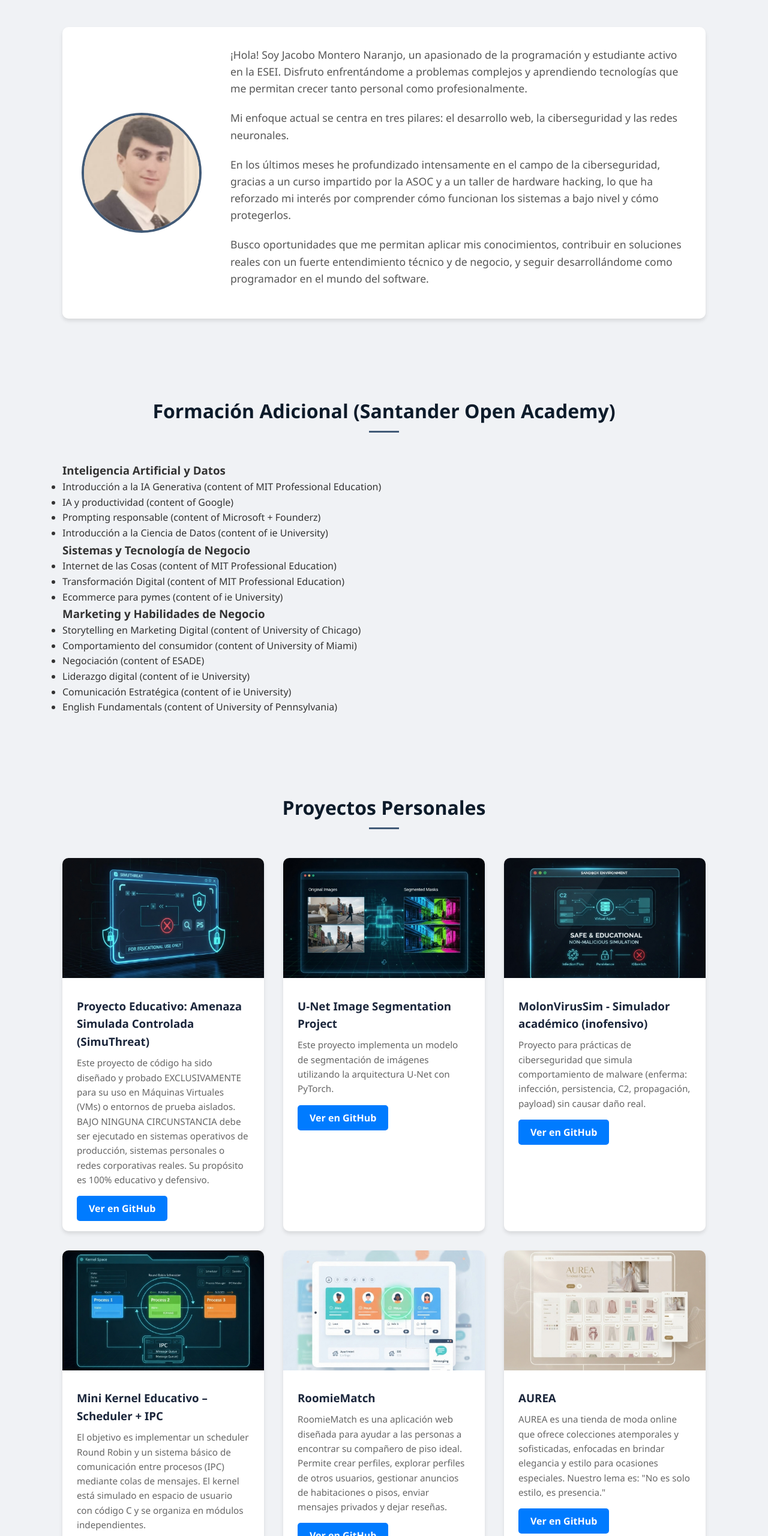
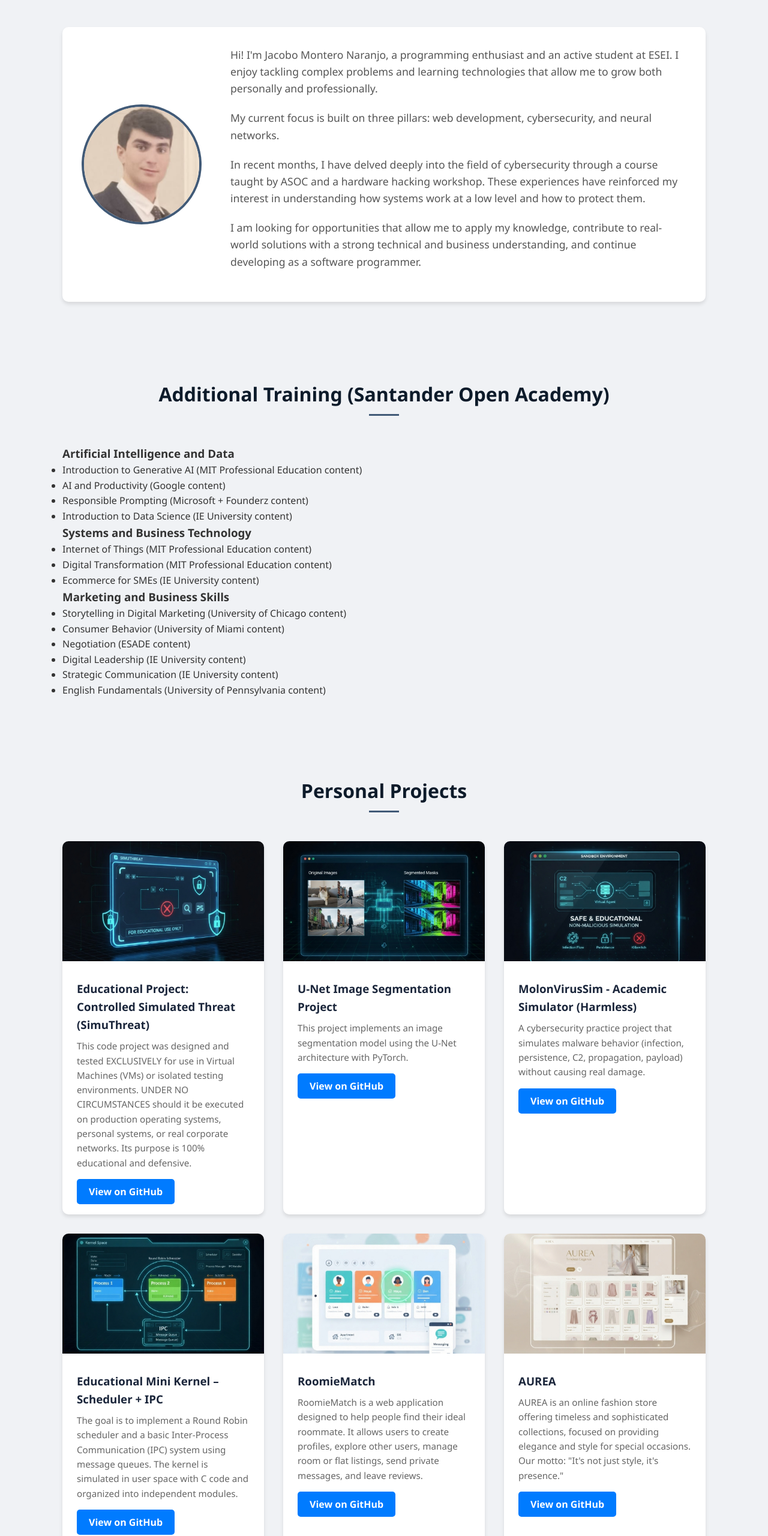
Before and after one commit to DYeicob/portfolio, a plain HTML site: page index.html in a window 1280 px wide. Shown: the part 240-2800 px from the top of the page at 60% size. Drawn offline with Linux system fonts and the light colour scheme.

Commit message:
Translate index.html content to English
Updated the portfolio webpage to English version.

```diff
--- a/index.html
+++ b/index.html
@@ -1,5 +1,5 @@
 <!DOCTYPE html>
-<html lang="es">
+<html lang="en">
 
 <head>
     <meta charset="UTF-8">
@@ -10,221 +10,178 @@
 
 <body>
 
-    <!-- Header -->
     <header>
         <div class="header-content">
             <h1>Jacobo Montero Naranjo</h1>
-            <p>Programador • Estudiante en la ESEI</p>
+            <p>Programmer • Student at ESEI</p>
         </div>
         <nav>
             <ul>
-                <li><a href="#about">Sobre mí</a></li>
-                <li><a href="#personal-projects">Proyectos personales</a></li>
-                <li><a href="#team-projects">Proyectos en equipo</a></li>
-                <li><a href="#contact">Contacto</a></li>
+                <li><a href="#about">About Me</a></li>
+                <li><a href="#personal-projects">Personal Projects</a></li>
+                <li><a href="#team-projects">Team Projects</a></li>
+                <li><a href="#contact">Contact</a></li>
             </ul>
         </nav>
     </header>
 
-    <!-- About Me -->
     <section id="about">
-        <h2>Sobre mí</h2>
+        <h2>About Me</h2>
         <div class="about-container">
-            <img src="img/profile.jpg" alt="Foto de perfil de Jacobo" class="about-img">
+            <img src="img/profile.jpg" alt="Jacobo's Profile Picture" class="about-img">
             <div class="about-text">
-                <p>¡Hola! Soy Jacobo Montero Naranjo, un apasionado de la programación y estudiante activo en la
-                    ESEI. Disfruto enfrentándome a problemas complejos y aprendiendo tecnologías que me permitan
-                    crecer tanto personal como profesionalmente.</p>
-
-                <p>Mi enfoque actual se centra en tres pilares: el desarrollo web, la ciberseguridad y las
-                    redes neuronales.</p>
-
-                <p>En los últimos meses he profundizado intensamente en el campo de la ciberseguridad, gracias a un
-                    curso impartido por la ASOC y a un taller de hardware hacking, lo que ha reforzado mi interés por
-                    comprender cómo funcionan los sistemas a bajo nivel y cómo protegerlos.</p>
-
-                <p>Busco oportunidades que me permitan aplicar mis conocimientos, contribuir en soluciones reales con un
-                    fuerte entendimiento técnico y de negocio, y seguir desarrollándome como programador en el mundo del
-                    software.</p>
+                <p>Hi! I'm Jacobo Montero Naranjo, a programming enthusiast and an active student at ESEI. I enjoy tackling complex problems and learning technologies that allow me to grow both personally and professionally.</p>
+                <p>My current focus is built on three pillars: web development, cybersecurity, and neural networks.</p>
+                <p>In recent months, I have delved deeply into the field of cybersecurity through a course taught by ASOC and a hardware hacking workshop. These experiences have reinforced my interest in understanding how systems work at a low level and how to protect them.</p>
+                <p>I am looking for opportunities that allow me to apply my knowledge, contribute to real-world solutions with a strong technical and business understanding, and continue developing as a software programmer.</p>
             </div>
         </div>
     </section>
 
-    <!-- Additional Training -->
     <section id="training">
-        <h2>Formación Adicional (Santander Open Academy)</h2>
+        <h2>Additional Training (Santander Open Academy)</h2>
         <div class="training-wrapper">
             <div class="training-card">
-                <h3>Inteligencia Artificial y Datos</h3>
+                <h3>Artificial Intelligence and Data</h3>
                 <ul>
-                    <li>Introducción a la IA Generativa (content of MIT Professional Education)</li>
-                    <li>IA y productividad (content of Google)</li>
-                    <li>Prompting responsable (content of Microsoft + Founderz)</li>
-                    <li>Introducción a la Ciencia de Datos (content of ie University)</li>
+                    <li>Introduction to Generative AI (MIT Professional Education content)</li>
+                    <li>AI and Productivity (Google content)</li>
+                    <li>Responsible Prompting (Microsoft + Founderz content)</li>
+                    <li>Introduction to Data Science (IE University content)</li>
                 </ul>
             </div>
             <div class="training-card">
-                <h3>Sistemas y Tecnología de Negocio</h3>
+                <h3>Systems and Business Technology</h3>
                 <ul>
-                    <li>Internet de las Cosas (content of MIT Professional Education)</li>
-                    <li>Transformación Digital (content of MIT Professional Education)</li>
-                    <li>Ecommerce para pymes (content of ie University)</li>
+                    <li>Internet of Things (MIT Professional Education content)</li>
+                    <li>Digital Transformation (MIT Professional Education content)</li>
+                    <li>Ecommerce for SMEs (IE University content)</li>
                 </ul>
             </div>
             <div class="training-card">
-                <h3>Marketing y Habilidades de Negocio</h3>
+                <h3>Marketing and Business Skills</h3>
                 <ul>
-                    <li>Storytelling en Marketing Digital (content of University of Chicago)</li>
-                    <li>Comportamiento del consumidor (content of University of Miami)</li>
-                    <li>Negociación (content of ESADE)</li>
-                    <li>Liderazgo digital (content of ie University)</li>
-                    <li>Comunicación Estratégica (content of ie University)</li>
-                    <li>English Fundamentals (content of University of Pennsylvania)</li>
+                    <li>Storytelling in Digital Marketing (University of Chicago content)</li>
+                    <li>Consumer Behavior (University of Miami content)</li>
+                    <li>Negotiation (ESADE content)</li>
+                    <li>Digital Leadership (IE University content)</li>
+                    <li>Strategic Communication (IE University content)</li>
+                    <li>English Fundamentals (University of Pennsylvania content)</li>
                 </ul>
             </div>
         </div>
     </section>
 
-    <!-- Personal Projects -->
     <section id="personal-projects">
-        <h2>Proyectos Personales</h2>
+        <h2>Personal Projects</h2>
         <div class="projects-grid">
-            <!-- Project 1 -->
             <article class="card">
-                <img src="img/personal-project1.jpg" alt="Proyecto Personal 1" class="card-img">
+                <img src="img/personal-project1.jpg" alt="Personal Project 1" class="card-img">
                 <div class="card-content">
-                    <h3>Proyecto Educativo: Amenaza Simulada Controlada (SimuThreat)</h3>
-                    <p>Este proyecto de código ha sido diseñado y probado EXCLUSIVAMENTE para su uso en Máquinas
-                        Virtuales (VMs) o entornos de prueba aislados.
-
-                        BAJO NINGUNA CIRCUNSTANCIA debe ser ejecutado en sistemas operativos de producción, sistemas
-                        personales o redes corporativas reales. Su propósito es 100% educativo y defensivo.</p>
-                    <a href="https://github.com/DYeicob/CyberEd_Simulated_Threat.git" class="btn" target="_blank">Ver en
-                        GitHub</a>
+                    <h3>Educational Project: Controlled Simulated Threat (SimuThreat)</h3>
+                    <p>This code project was designed and tested EXCLUSIVELY for use in Virtual Machines (VMs) or isolated testing environments.
+                        UNDER NO CIRCUMSTANCES should it be executed on production operating systems, personal systems, or real corporate networks. Its purpose is 100% educational and defensive.</p>
+                    <a href="https://github.com/DYeicob/CyberEd_Simulated_Threat.git" class="btn" target="_blank">View on GitHub</a>
                 </div>
             </article>
 
-            <!-- Project 2 -->
             <article class="card">
-                <img src="img/personal-project2.jpg" alt="Proyecto Personal 2" class="card-img">
+                <img src="img/personal-project2.jpg" alt="Personal Project 2" class="card-img">
                 <div class="card-content">
                     <h3>U-Net Image Segmentation Project</h3>
-                    <p>Este proyecto implementa un modelo de segmentación de imágenes utilizando la arquitectura U-Net
-                        con PyTorch.</p>
-                    <a href="https://github.com/DYeicob/unet_project.git" class="btn" target="_blank">Ver en GitHub</a>
+                    <p>This project implements an image segmentation model using the U-Net architecture with PyTorch.</p>
+                    <a href="https://github.com/DYeicob/unet_project.git" class="btn" target="_blank">View on GitHub</a>
                 </div>
             </article>
-            <!-- Project 3 -->
+
             <article class="card">
-                <img src="img/personal-project3.jpg" alt="Proyecto Personal 3" class="card-img">
+                <img src="img/personal-project3.jpg" alt="Personal Project 3" class="card-img">
                 <div class="card-content">
-                    <h3>MolonVirusSim - Simulador académico (inofensivo)</h3>
-                    <p>Proyecto para prácticas de ciberseguridad que simula comportamiento de malware (enferma:
-                        infección, persistencia, C2, propagación, payload) sin causar daño real.</p>
-                    <a href="https://github.com/DYeicob/Proyecto-Virus-Molon.git" class="btn" target="_blank">Ver en
-                        GitHub</a>
+                    <h3>MolonVirusSim - Academic Simulator (Harmless)</h3>
+                    <p>A cybersecurity practice project that simulates malware behavior (infection, persistence, C2, propagation, payload) without causing real damage.</p>
+                    <a href="https://github.com/DYeicob/Proyecto-Virus-Molon.git" class="btn" target="_blank">View on GitHub</a>
                 </div>
             </article>
-            <!-- Project 4 -->
+
             <article class="card">
-                <img src="img/personal-project4.jpg" alt="Proyecto Personal 4" class="card-img">
+                <img src="img/personal-project4.jpg" alt="Personal Project 4" class="card-img">
                 <div class="card-content">
-                    <h3>Mini Kernel Educativo – Scheduler + IPC</h3>
-                    <p>El objetivo es implementar un scheduler Round Robin y un sistema básico de comunicación entre
-                        procesos (IPC) mediante colas de mensajes.
-                        El kernel está simulado en espacio de usuario con código C y se organiza en módulos
-                        independientes.</p>
-                    <a href="https://github.com/DYeicob/kernel-project.git" class="btn" target="_blank">Ver en
-                        GitHub</a>
+                    <h3>Educational Mini Kernel – Scheduler + IPC</h3>
+                    <p>The goal is to implement a Round Robin scheduler and a basic Inter-Process Communication (IPC) system using message queues.
+                        The kernel is simulated in user space with C code and organized into independent modules.</p>
+                    <a href="https://github.com/DYeicob/kernel-project.git" class="btn" target="_blank">View on GitHub</a>
                 </div>
             </article>
-            <!-- Project 5 -->
+
             <article class="card">
-                <img src="img/personal-project5.jpg" alt="Proyecto Personal 5" class="card-img">
+                <img src="img/personal-project5.jpg" alt="Personal Project 5" class="card-img">
                 <div class="card-content">
                     <h3>RoomieMatch</h3>
-                    <p>RoomieMatch es una aplicación web diseñada para ayudar a las personas a encontrar su compañero de
-                        piso ideal. Permite crear perfiles, explorar perfiles de otros usuarios, gestionar anuncios de
-                        habitaciones o pisos, enviar mensajes privados y dejar reseñas.</p>
-                    <a href="https://github.com/DYeicob/RoomieMatch_1.0.git" class="btn" target="_blank">Ver en
-                        GitHub</a>
+                    <p>RoomieMatch is a web application designed to help people find their ideal roommate. It allows users to create profiles, explore other users, manage room or flat listings, send private messages, and leave reviews.</p>
+                    <a href="https://github.com/DYeicob/RoomieMatch_1.0.git" class="btn" target="_blank">View on GitHub</a>
                 </div>
             </article>
-            <!-- Project 6 -->
+
             <article class="card">
-                <img src="img/personal-project6.jpg" alt="Proyecto Personal 6" class="card-img">
+                <img src="img/personal-project6.jpg" alt="Personal Project 6" class="card-img">
                 <div class="card-content">
                     <h3>AUREA</h3>
-                    <p>AUREA es una tienda de moda online que ofrece colecciones atemporales y sofisticadas, enfocadas
-                        en brindar elegancia y estilo para ocasiones especiales. Nuestro lema es: "No es solo estilo, es
-                        presencia."</p>
-                    <a href="https://github.com/DYeicob/Aurea_1.0.git" class="btn" target="_blank">Ver en GitHub</a>
+                    <p>AUREA is an online fashion store offering timeless and sophisticated collections, focused on providing elegance and style for special occasions. Our motto: "It's not just style, it's presence."</p>
+                    <a href="https://github.com/DYeicob/Aurea_1.0.git" class="btn" target="_blank">View on GitHub</a>
                 </div>
             </article>
         </div>
     </section>
 
-    <!-- Team Projects -->
     <section id="team-projects">
-        <h2>Proyectos en Equipo</h2>
+        <h2>Team Projects</h2>
         <div class="projects-grid">
-            <!-- Project 1 -->
             <article class="card">
-                <img src="img/team-project1.png" alt="Proyecto en Equipo 1" class="card-img">
+                <img src="img/team-project1.png" alt="Team Project 1" class="card-img">
                 <div class="card-content">
-                    <h3>Implementación del juego ¡Chúpate 2! en Java (Maven + NetBeans)</h3>
-                    <p>Este proyecto forma parte de la asignatura Algoritmos y Estructuras de Datos I (AED I) de la
-                        ESEI, y ha sido desarrollado en grupo siguiendo las especificaciones proporcionadas por el
-                        profesorado.</p>
-                    <a href="https://github.com/DYeicob/Chupate2_JAVA.git" class="btn" target="_blank">Ver en GitHub</a>
+                    <h3>Implementation of the game "¡Chúpate 2!" in Java (Maven + NetBeans)</h3>
+                    <p>This project is part of the Algorithms and Data Structures I (AED I) course at ESEI, developed as a group following specifications provided by the faculty.</p>
+                    <a href="https://github.com/DYeicob/Chupate2_JAVA.git" class="btn" target="_blank">View on GitHub</a>
                 </div>
             </article>
-            <!-- Project 2 -->
+
             <article class="card">
-                <img src="img/team-project2.jpg" alt="Proyecto en Equipo 2" class="card-img">
+                <img src="img/team-project2.jpg" alt="Team Project 2" class="card-img">
                 <div class="card-content">
                     <h3>KRNL</h3>
-                    <p>Este proyecto, realizado en equipo con la ASOC, consiste en un kernel x86_64 minimalista y
-                        autónomo, construido como ELF y arrancado desde una partición EFI (GPT/FAT) usando los
-                        componentes de arranque de Limine (BOOTX64.EFI). Incluye scripts que crean una imagen de disco,
-                        la ejecutan en QEMU con OVMF y facilitan la depuración.</p>
-                    <a href="https://github.com/ASOC25/KRNL.git" class="btn" target="_blank">Ver en GitHub</a>
+                    <p>Developed in collaboration with ASOC, this project consists of a minimalist, standalone x86_64 kernel, built as an ELF and booted from an EFI partition (GPT/FAT) using Limine boot components (BOOTX64.EFI). It includes scripts to create disk images, run them in QEMU with OVMF, and facilitate debugging.</p>
+                    <a href="https://github.com/ASOC25/KRNL.git" class="btn" target="_blank">View on GitHub</a>
                 </div>
             </article>
-            <!-- Project 3 -->
+
             <article class="card">
-                <img src="img/team-project3.jpg" alt="Proyecto en Equipo 3" class="card-img">
+                <img src="img/team-project3.jpg" alt="Team Project 3" class="card-img">
                 <div class="card-content">
-                    <h3>Pagina web del grupo del curso de ciberseguridad de la ASOC.</h3>
-                    <p>Plataforma web donde estan contenidos todos los proyectos del curso.</p>
+                    <h3>ASOC Cybersecurity Course Group Website</h3>
+                    <p>A web platform hosting all the projects developed during the course.</p>
                     <div class="buttons-container">
-                        <a href="https://github.com/asocg2025/PresentacionGrupoG.git" class="btn" target="_blank">Ver en
-                            GitHub</a>
-                        <a href="https://hackeandosincondonweb.netlify.app/" class="btn" target="_blank">Ver página
-                            web</a>
+                        <a href="https://github.com/asocg2025/PresentacionGrupoG.git" class="btn" target="_blank">View on GitHub</a>
+                        <a href="https://hackeandosincondonweb.netlify.app/" class="btn" target="_blank">Visit Website</a>
                     </div>
                 </div>
             </article>
         </div>
     </section>
 
-    <!-- Contact -->
     <section id="contact">
-        <h2>Contacto</h2>
+        <h2>Contact</h2>
         <div class="contact-button">
-            <a href="https://mail.google.com/mail/?view=cm&fs=1&to=monteronaranjojacobo@gmail.com&su=Asunto%20del%20mensaje"
+            <a href="https://mail.google.com/mail/?view=cm&fs=1&to=monteronaranjojacobo@gmail.com&su=Inquiry"
                 target="_blank" class="btn">
-                Enviar Email
+                Send Email
             </a>
         </div>
     </section>
 
-    <!-- Footer -->
     <footer>
-        <p>&copy; 2025 Jacobo Montero Naranjo. Todos los derechos reservados.</p>
+        <p>&copy; 2025 Jacobo Montero Naranjo. All rights reserved.</p>
     </footer>
     <script src="js/main.js"></script>
 </body>
 
-
 </html>
```
